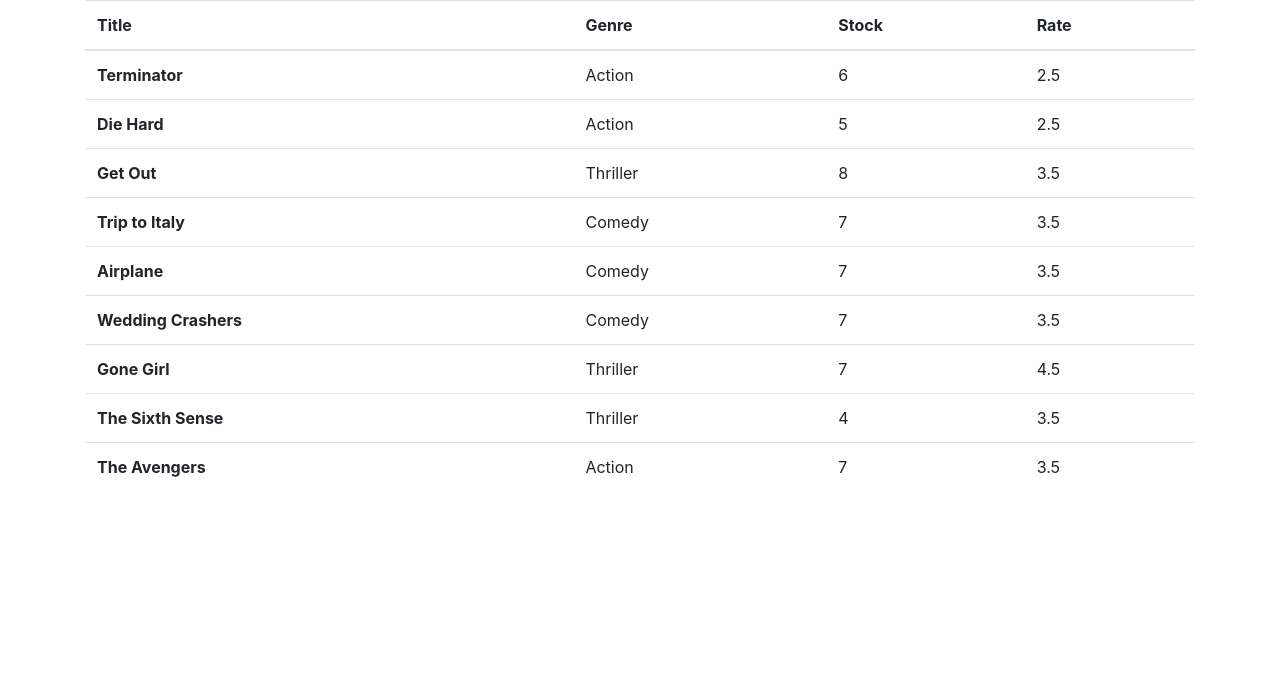
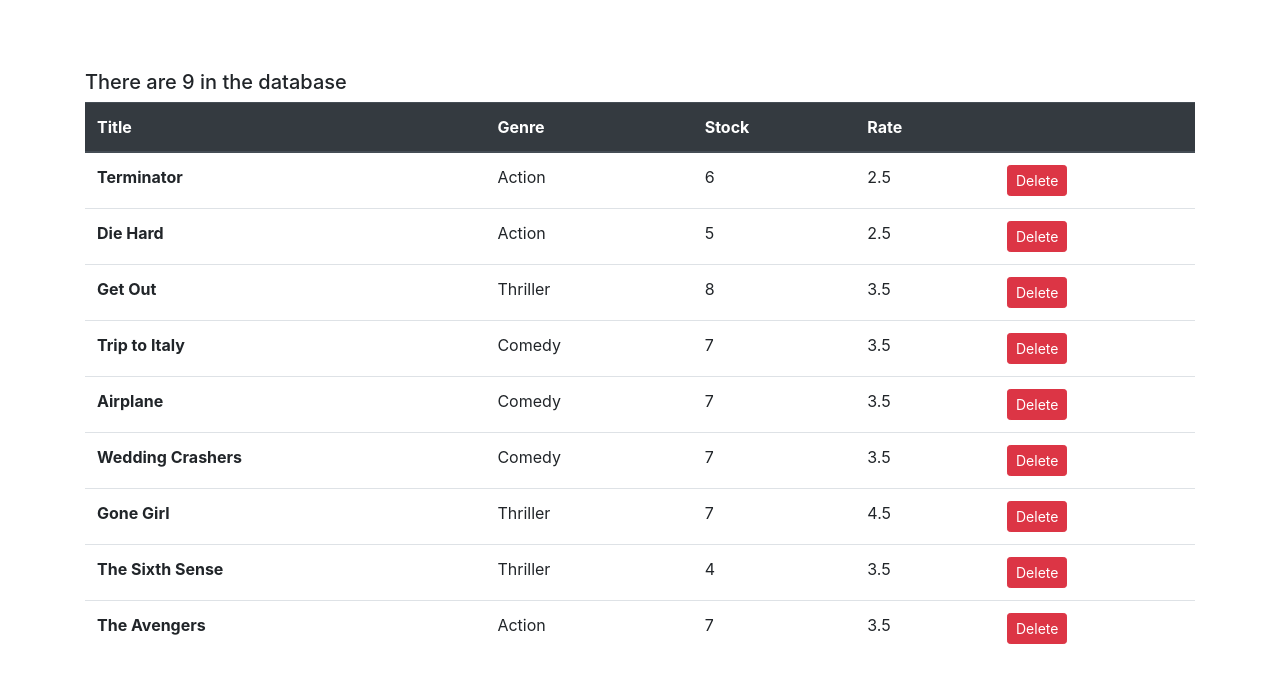
Before and after one commit to gowthamBhat/MoviePoint-React, a React (Create React App) app: page / in a window 1280 px wide. Shown: the top 682 px of the page. Built offline with nearby package versions, Linux system fonts and the light colour scheme.

Commit message:
delete movie from list

```diff
--- a/src/Services/css/MovieList.css
+++ b/src/Services/css/MovieList.css
@@ -1,3 +1,3 @@
-/* .container{
+.container{
     margin-top: 70px;
-} */
+}
--- a/src/components/MovieList.jsx
+++ b/src/components/MovieList.jsx
@@ -5,55 +5,51 @@
 class MovieList extends Component {
     constructor(props) {
         super(props)
+
         let movie = getMovies();
         movie = [...movie];
         this.state = {
             movie: movie
         }
     }
-    // deleteHandler = (id) => {
-    //     const { movie } = this.state;
-    //     const Movie = [...movie];
-    //     let movieInDb = Movie.find(m => m._id === id);
-    //     Movie.splice(Movie.indexOf(movieInDb), 1);
-    //     this.setState({ movie: movieInDb })
-
-
-    // }
+    deleteHandler = (movies) => {
+        const movie = this.state.movie.filter((x) => x._id !== movies._id)
+        this.setState({ movie: movie });
+    }
 
     render() {
         const { movie } = this.state;
-
+        if (movie.length === 0)
+            return (<h5>there are no movies in the list</h5>)
 
         return (
-
-            <table class="table">
-                <thead>
+            <React.Fragment>
+                <h5>There are {movie.length} in the database</h5>
+                <table className="table">
+                    <thead className="thead-dark">
                         <tr>
                             <th scope="col">Title</th>
                             <th scope="col">Genre</th>
                             <th scope="col">Stock</th>
                             <th scope="col">Rate</th>
+                            <th scope="col"></th>
                         </tr>
                     </thead>
                     <tbody>
                         {movie.map((movie) => {
-                        return <tr>
+                            return <tr key={movie._id}>
                                 <th scope="row">{movie.title}</th>
                                 <td>{movie.genre.name}</td>
                                 <td>{movie.numberInStock}</td>
                                 <td>{movie.dailyRentalRate}</td>
+                                <td><button onClick={() => this.deleteHandler(movie)} className="btn btn-danger btn-sm">Delete</button> </td>
                             </tr>
                         })}
 
 
                     </tbody>
                 </table>
-
-
-
-
-            // {List}
+            </React.Fragment>
         )
     }
 }
```
Lines whose indentation alone changed are shown as unchanged.
